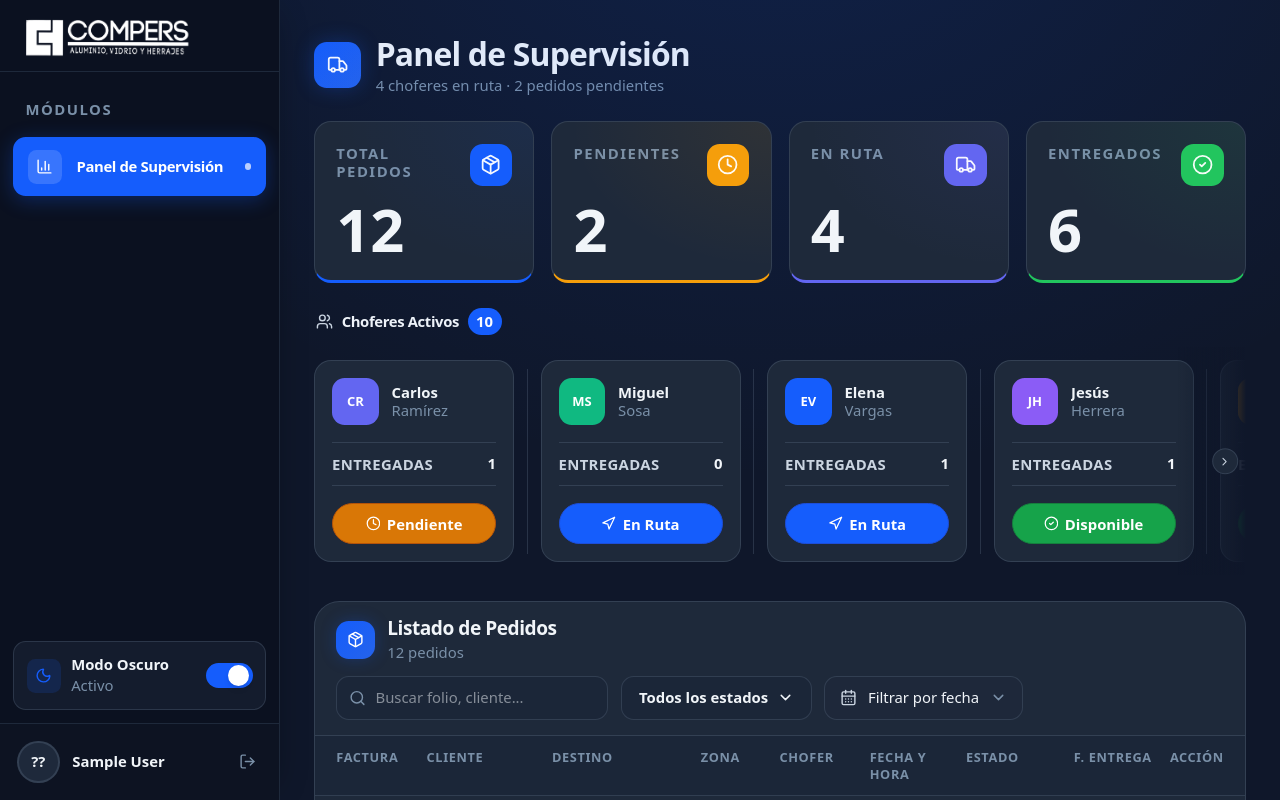
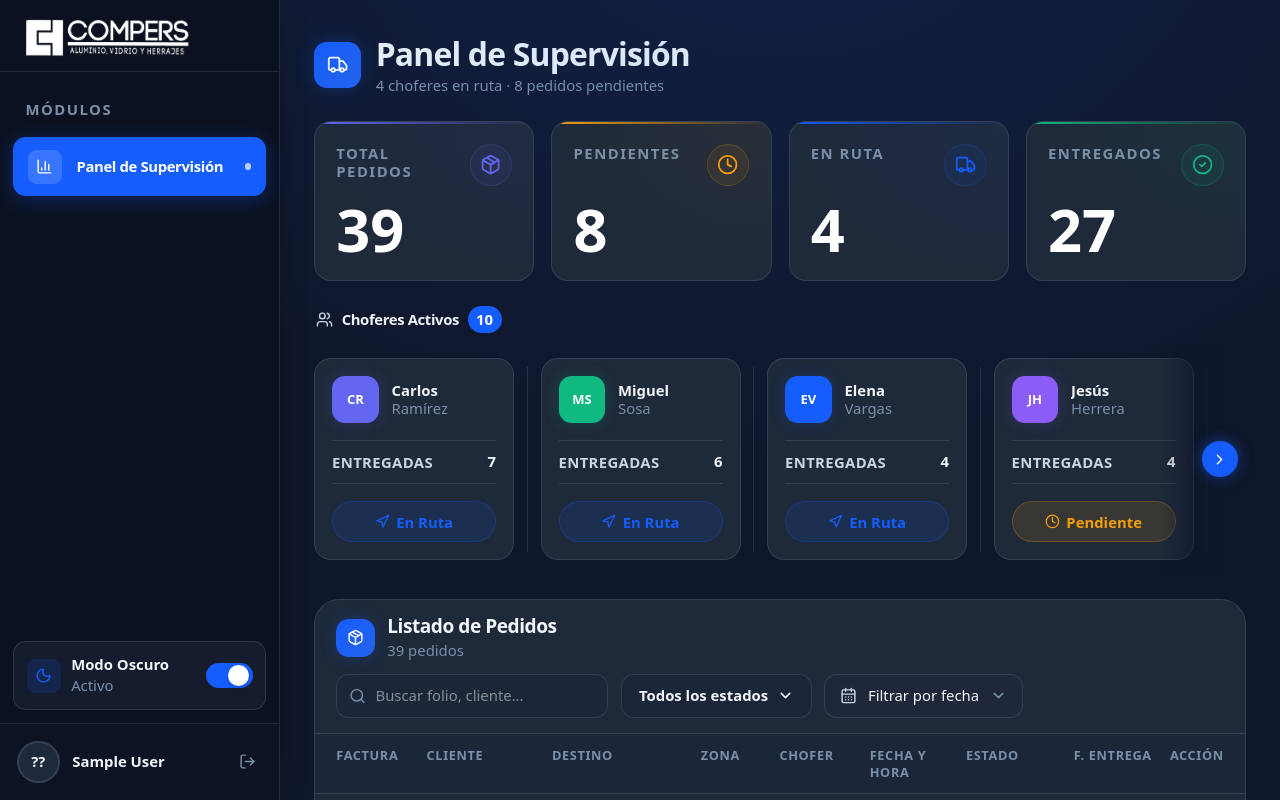
Before and after one commit to brayangzz/logistics, a Next.js app: page /supervision in a window 1280 px wide. Built offline with nearby package versions, Linux system fonts and the light colour scheme; sample sign-in values are in the browser's storage.

Commit message:
Actualizacion 2.2

```diff
--- a/src/app/(app)/supervision/choferes/page.tsx
+++ b/src/app/(app)/supervision/choferes/page.tsx
@@ -86,8 +86,28 @@ export default function HistorialChoferPage() {
             style={{ backgroundColor: selectedDriver.color, color: "#fff", boxShadow: `0 0 24px ${selectedDriver.color}50` }}>
             {selectedDriver.initials}
           </motion.div>
-          <div className="min-w-0 flex-1">
+          <div className="min-w-0 flex-1 flex items-center justify-between gap-3">
             <h1 className="text-lg sm:text-2xl font-extrabold tracking-tight leading-tight" style={{ color: "var(--text-primary)" }}>{selectedDriver.name}</h1>
+            {(() => {
+              const isEnRuta   = enRutaCount > 0;
+              const isPending  = !isEnRuta && pendientesCount > 0;
+              const color      = isEnRuta ? "#155DFC" : isPending ? "#F59E0B" : "#10B981";
+              const label      = isEnRuta ? "En Ruta"  : isPending ? "Pendiente" : "Libre";
+              return (
+                <motion.div key={`status-${selectedDriver.initials}`}
+                  initial={{ opacity: 0, scale: 0.85 }} animate={{ opacity: 1, scale: 1 }}
+                  transition={{ type: "spring", stiffness: 400, damping: 28 }}
+                  className="flex items-center gap-1.5 px-3 py-1.5 rounded-xl shrink-0"
+                  style={{ backgroundColor: `${color}15`, border: `1px solid ${color}35` }}>
+                  <motion.div
+                    animate={{ scale: [1, 1.4, 1], opacity: [1, 0.5, 1] }}
+                    transition={{ duration: 2, repeat: Infinity, ease: "easeInOut" }}
+                    className="w-2 h-2 rounded-full shrink-0"
+                    style={{ backgroundColor: color }} />
+                  <span className="text-xs font-bold" style={{ color }}>{label}</span>
+                </motion.div>
+              );
+            })()}
           </div>
         </motion.div>
 
--- a/src/app/(app)/supervision/components/DriversHorizontalList.tsx
+++ b/src/app/(app)/supervision/components/DriversHorizontalList.tsx
@@ -1,8 +1,8 @@
 "use client";
 
-import { useState, useRef } from "react";
+import { useState, useRef, useCallback } from "react";
 import { motion, AnimatePresence, Variants } from "framer-motion";
-import { Users, ChevronRight, Navigation, Clock, CheckCircle2 } from "lucide-react";
+import { Users, ChevronRight, ChevronLeft, Navigation, Clock, CheckCircle2 } from "lucide-react";
 import { DriverSummary, DriverStatus } from "../supervision.types";
 
 const containerVariants: Variants = {
@@ -16,9 +16,9 @@ const itemVariants: Variants = {
 };
 
 const DRIVER_STATUS_CFG: Record<DriverStatus, { color: string; bg: string; border: string; icon: React.ElementType }> = {
-  "En Ruta":  { color: "#fff", bg: "#155DFC", border: "#1D4ED8", icon: Navigation   },
-  Pendiente:  { color: "#fff", bg: "#D97706", border: "#B45309", icon: Clock        },
-  Disponible: { color: "#fff", bg: "#16A34A", border: "#15803D", icon: CheckCircle2 },
+  "En Ruta":  { color: "#155DFC", bg: "rgba(21,93,252,0.12)",  border: "rgba(21,93,252,0.25)",  icon: Navigation   },
+  Pendiente:  { color: "#F59E0B", bg: "rgba(245,158,11,0.12)", border: "rgba(245,158,11,0.25)", icon: Clock        },
+  Disponible: { color: "#10B981", bg: "rgba(16,185,129,0.12)", border: "rgba(16,185,129,0.25)", icon: CheckCircle2 },
 };
 
 interface Props {
@@ -27,8 +27,16 @@ interface Props {
 }
 
 export function DriversHorizontalList({ driversSummary, onDriverClick }: Props) {
-  const [showScrollIndicator, setShowScrollIndicator] = useState(true);
+  const [canScrollRight, setCanScrollRight] = useState(true);
+  const [canScrollLeft,  setCanScrollLeft]  = useState(false);
   const scrollRef = useRef<HTMLDivElement>(null);
+
+  const updateScrollState = useCallback(() => {
+    const el = scrollRef.current;
+    if (!el) return;
+    setCanScrollLeft(el.scrollLeft > 4);
+    setCanScrollRight(el.scrollLeft + el.clientWidth < el.scrollWidth - 4);
+  }, []);
 
   return (
     <motion.div variants={itemVariants} initial="hidden" animate="show">
@@ -46,10 +54,7 @@ export function DriversHorizontalList({ driversSummary, onDriverClick }: Props)
       <div className="relative">
         <div
           ref={scrollRef}
-          onScroll={() => {
-            const el = scrollRef.current;
-            if (el) setShowScrollIndicator(el.scrollLeft + el.clientWidth < el.scrollWidth - 4);
-          }}
+          onScroll={updateScrollState}
           className="overflow-x-auto py-3"
           style={{ scrollbarWidth: "none", overflowY: "visible" }}
         >
@@ -76,7 +81,7 @@ export function DriversHorizontalList({ driversSummary, onDriverClick }: Props)
                       <div className="flex items-center gap-3">
                         <div
                           className="w-11 h-11 rounded-xl flex items-center justify-center text-[13px] font-black text-white shrink-0"
-                          style={{ backgroundColor: d.color }}
+                          style={{ backgroundColor: d.color, boxShadow: `0 0 16px ${d.color}33` }}
                         >
                           {d.initials}
                         </div>
@@ -115,28 +120,57 @@ export function DriversHorizontalList({ driversSummary, onDriverClick }: Props)
         </div>
 
         <AnimatePresence>
-          {showScrollIndicator && (
+          {canScrollLeft && (
             <>
               <motion.div
+                key="fade-left"
                 initial={{ opacity: 0 }} animate={{ opacity: 1 }} exit={{ opacity: 0 }}
-                transition={{ duration: 0.3 }}
-                className="absolute right-0 top-0 bottom-0 w-16 pointer-events-none"
-                style={{ background: "linear-gradient(to left, var(--bg-primary), transparent)" }}
+                transition={{ duration: 0.2 }}
+                className="absolute left-0 top-0 bottom-0 w-20 pointer-events-none"
+                style={{ background: "linear-gradient(to right, var(--bg-primary) 30%, transparent)" }}
               />
+              <motion.button
+                key="btn-left"
+                initial={{ opacity: 0, x: -8, scale: 0.8 }}
+                animate={{ opacity: 1, x: 0, scale: 1 }}
+                exit={{ opacity: 0, x: -8, scale: 0.8 }}
+                transition={{ type: "spring", stiffness: 400, damping: 28 }}
+                whileHover={{ scale: 1.12, boxShadow: "0 0 20px rgba(21,93,252,0.7)" }}
+                whileTap={{ scale: 0.88 }}
+                onClick={() => { scrollRef.current?.scrollBy({ left: -220, behavior: "smooth" }); }}
+                className="absolute left-2 top-1/2 -translate-y-1/2 z-20 flex items-center justify-center rounded-full"
+                style={{ width: 36, height: 36, backgroundColor: "#155DFC", boxShadow: "0 0 14px rgba(21,93,252,0.5)", border: "1px solid rgba(21,93,252,0.6)" }}
+              >
+                <ChevronLeft className="w-4 h-4 text-white" />
+              </motion.button>
+            </>
+          )}
+        </AnimatePresence>
+
+        <AnimatePresence>
+          {canScrollRight && (
+            <>
               <motion.div
-                initial={{ opacity: 0, x: 4 }} animate={{ opacity: 1, x: 0 }} exit={{ opacity: 0, x: 4 }}
-                transition={{ duration: 0.25 }}
-                className="absolute right-2 top-1/2 -translate-y-1/2 pointer-events-none z-20"
+                key="fade-right"
+                initial={{ opacity: 0 }} animate={{ opacity: 1 }} exit={{ opacity: 0 }}
+                transition={{ duration: 0.2 }}
+                className="absolute right-0 top-0 bottom-0 w-20 pointer-events-none"
+                style={{ background: "linear-gradient(to left, var(--bg-primary) 30%, transparent)" }}
+              />
+              <motion.button
+                key="btn-right"
+                initial={{ opacity: 0, x: 8, scale: 0.8 }}
+                animate={{ opacity: 1, x: 0, scale: 1 }}
+                exit={{ opacity: 0, x: 8, scale: 0.8 }}
+                transition={{ type: "spring", stiffness: 400, damping: 28 }}
+                whileHover={{ scale: 1.12, boxShadow: "0 0 20px rgba(21,93,252,0.7)" }}
+                whileTap={{ scale: 0.88 }}
+                onClick={() => { scrollRef.current?.scrollBy({ left: 220, behavior: "smooth" }); }}
+                className="absolute right-2 top-1/2 -translate-y-1/2 z-20 flex items-center justify-center rounded-full"
+                style={{ width: 36, height: 36, backgroundColor: "#155DFC", boxShadow: "0 0 14px rgba(21,93,252,0.5)", border: "1px solid rgba(21,93,252,0.6)" }}
               >
-                <motion.div
-                  animate={{ x: [0, 3, 0] }}
-                  transition={{ repeat: Infinity, duration: 1.4, ease: "easeInOut" }}
-                  className="w-6 h-6 rounded-full flex items-center justify-center"
-                  style={{ backgroundColor: "var(--bg-secondary)", border: "1px solid var(--border-color)" }}
-                >
-                  <ChevronRight className="w-3 h-3" style={{ color: "var(--text-secondary)" }} />
-                </motion.div>
-              </motion.div>
+                <ChevronRight className="w-4 h-4 text-white" />
+              </motion.button>
             </>
           )}
         </AnimatePresence>
--- a/src/app/(app)/supervision/components/OrderStatusStats.tsx
+++ b/src/app/(app)/supervision/components/OrderStatusStats.tsx
@@ -20,10 +20,10 @@ interface Stats { total: number; pendiente: number; enRuta: number; entregado: n
 
 export function OrderStatusStats({ stats }: { stats: Stats }) {
   const cards = [
-    { id: "total", label: "TOTAL PEDIDOS", value: stats.total,     color: "#155DFC", icon: Package      },
+    { id: "total", label: "TOTAL PEDIDOS", value: stats.total,     color: "#6366F1", icon: Package      },
     { id: "pend",  label: "PENDIENTES",    value: stats.pendiente, color: "#F59E0B", icon: Clock        },
-    { id: "ruta",  label: "EN RUTA",       value: stats.enRuta,    color: "#6366F1", icon: Truck        },
-    { id: "ent",   label: "ENTREGADOS",    value: stats.entregado, color: "#22c55e", icon: CheckCircle2 },
+    { id: "ruta",  label: "EN RUTA",       value: stats.enRuta,    color: "#155DFC", icon: Truck        },
+    { id: "ent",   label: "ENTREGADOS",    value: stats.entregado, color: "#10B981", icon: CheckCircle2 },
   ];
 
   return (
@@ -42,26 +42,25 @@ export function OrderStatusStats({ stats }: { stats: Stats }) {
             style={{
               backgroundColor: "var(--bg-secondary)",
               borderColor: "var(--border-color)",
-              borderBottomColor: s.color,
-              borderBottomWidth: "3px",
               minHeight: "120px",
             }}
           >
+            <div className="absolute top-0 left-0 right-0 h-[2px]" style={{ background: `linear-gradient(to right, ${s.color}, transparent)` }} />
             <div className="absolute inset-0 pointer-events-none"
-              style={{ background: `radial-gradient(ellipse at top right, ${s.color}14, transparent 65%)` }} />
+              style={{ background: `radial-gradient(ellipse at top right, ${s.color}0D, transparent 70%)` }} />
             <div className="flex items-start justify-between gap-2 mb-3">
               <p className="text-[9px] sm:text-[10px] font-bold uppercase tracking-widest leading-tight"
                 style={{ color: "var(--text-muted)" }}>
                 {s.label}
               </p>
-              <div className="w-9 h-9 sm:w-10 sm:h-10 rounded-xl flex items-center justify-center shrink-0"
-                style={{ backgroundColor: s.color }}>
-                <Icon className="w-4 h-4 sm:w-5 sm:h-5 text-white" />
+              <div className="w-9 h-9 sm:w-10 sm:h-10 rounded-full flex items-center justify-center shrink-0 transition-colors"
+                style={{ backgroundColor: `${s.color}14`, border: `1px solid ${s.color}33`, color: s.color }}>
+                <Icon className="w-4 h-4 sm:w-5 sm:h-5 text-current" />
               </div>
             </div>
             <motion.p
               className="font-black tabular-nums"
-              style={{ fontSize: "clamp(2.5rem, 5vw, 3.5rem)", lineHeight: "1", color: "var(--text-primary)" }}
+              style={{ fontSize: "clamp(2.5rem, 5vw, 3.5rem)", lineHeight: "1", color: "#FFFFFF" }}
               initial={{ opacity: 0, y: 8 }}
               animate={{ opacity: 1, y: 0 }}
               transition={{ ...SMOOTH, delay: 0.1 }}
--- a/src/app/(app)/supervision/components/OrdersTable.tsx
+++ b/src/app/(app)/supervision/components/OrdersTable.tsx
@@ -10,9 +10,9 @@ import { PAGE_SIZE } from "../hooks/useOrdersFilterPaginate";
 const SMOOTH = { type: "spring", stiffness: 260, damping: 26 } as const;
 
 const STATUS_CFG: Record<OrderStatus, { label: string; color: string; bg: string; border: string }> = {
-  Pendiente: { label: "Pendiente", color: "#F59E0B", bg: "rgba(245,158,11,0.12)", border: "rgba(245,158,11,0.35)" },
-  "En Ruta": { label: "En Ruta",   color: "#155DFC", bg: "rgba(21,93,252,0.12)",  border: "rgba(21,93,252,0.35)"  },
-  Entregado: { label: "Entregado", color: "#4ade80", bg: "rgba(74,222,128,0.12)", border: "rgba(74,222,128,0.35)" },
+  Pendiente: { label: "Pendiente", color: "#F59E0B", bg: "rgba(245,158,11,0.12)", border: "rgba(245,158,11,0.25)" },
+  "En Ruta": { label: "En Ruta",   color: "#155DFC", bg: "rgba(21,93,252,0.12)",  border: "rgba(21,93,252,0.25)"  },
+  Entregado: { label: "Entregado", color: "#10B981", bg: "rgba(16,185,129,0.12)", border: "rgba(16,185,129,0.25)" },
 };
 
 const AVATAR_COLORS: Record<string, string> = {
@@ -186,8 +186,10 @@ export function OrdersTable({
                         <p className="text-sm truncate" style={{ color: "var(--text-secondary)" }}>{order.zone}</p>
                       </div>
                       <div className="flex items-center gap-1.5 min-w-0">
-                        <div className="w-7 h-7 rounded-lg flex items-center justify-center text-[10px] font-black text-white shrink-0"
-                          style={{ backgroundColor: AVATAR_COLORS[order.driverInitials] ?? "#64748B" }}>
+                        <div className="w-7 h-7 rounded-lg flex items-center justify-center text-[10px] font-black shrink-0 text-white"
+                          style={{
+                            backgroundColor: AVATAR_COLORS[order.driverInitials] || "#64748B",
+                          }}>
                           {order.driverInitials}
                         </div>
                         <p className="text-sm truncate" style={{ color: "var(--text-secondary)" }}>
@@ -277,8 +279,10 @@ export function OrdersTable({
                   </div>
                   <div className="flex items-center gap-3 flex-wrap">
                     <div className="flex items-center gap-1.5">
-                      <div className="w-5 h-5 rounded-md flex items-center justify-center text-[8px] font-black text-white shrink-0"
-                        style={{ backgroundColor: AVATAR_COLORS[order.driverInitials] ?? "#64748B" }}>
+                      <div className="w-5 h-5 rounded-md flex items-center justify-center text-[8px] font-black shrink-0 text-white"
+                        style={{
+                          backgroundColor: AVATAR_COLORS[order.driverInitials] || "#64748B",
+                        }}>
                         {order.driverInitials}
                       </div>
                       <p className="text-xs" style={{ color: "var(--text-secondary)" }}>{order.driver.split(" ")[0]}</p>
--- a/src/app/(app)/supervision/hooks/useOrdersFilterPaginate.ts
+++ b/src/app/(app)/supervision/hooks/useOrdersFilterPaginate.ts
@@ -1,11 +1,24 @@
 "use client";
 
 import { useState, useMemo } from "react";
-import { supervisionDrivers, supervisionOrders } from "@/data";
+import { supervisionDrivers, chofereDeliveries } from "@/data";
 import { Order, Driver, FilterStatus } from "../supervision.types";
 
 const DRIVERS_LIST: Driver[] = supervisionDrivers as Driver[];
-const ORDERS: Order[]       = supervisionOrders as Order[];
+
+// Map chofereDeliveries to Order shape for a single source of truth
+const ORDERS: Order[] = chofereDeliveries.map(d => ({
+  id:           d.id,
+  folio:        d.folio,
+  client:       d.client,
+  address:      d.address,
+  driver:       DRIVERS_LIST.find(dr => dr.initials === d.driverInitials)?.name ?? d.driverInitials,
+  driverInitials: d.driverInitials,
+  deliveryDate: `${d.dateLabel}, ${d.time}`,
+  status:       d.status as Order["status"],
+  weight:       d.weight,
+  zone:         d.zone,
+}));
 
 export const PAGE_SIZE = 8;
 
@@ -28,12 +41,17 @@ export const useOrdersFilterPaginate = () => {
 
   const driversSummary = useMemo(() =>
     DRIVERS_LIST.map(d => {
-      const orders = ORDERS.filter(o => o.driver === d.name);
+      const orders   = ORDERS.filter(o => o.driver === d.name);
+      const entregado = orders.filter(o => o.status === "Entregado").length;
+      const enRuta    = orders.filter(o => o.status === "En Ruta").length;
+      const pendiente = orders.filter(o => o.status === "Pendiente").length;
+      const status = enRuta > 0 ? "En Ruta" : pendiente > 0 ? "Pendiente" : "Disponible";
       return {
         ...d,
-        total:     orders.length,
-        entregado: orders.filter(o => o.status === "Entregado").length,
-        enRuta:    orders.filter(o => o.status === "En Ruta").length,
+        status: status as import("../supervision.types").DriverStatus,
+        total:  orders.length,
+        entregado,
+        enRuta,
       };
     })
   , []);
```
Also changed, not shown: src/app/(app)/supervision/choferes/components/DeliveryDetailModal.tsx (+12 -13 lines), .claude/settings.json.
